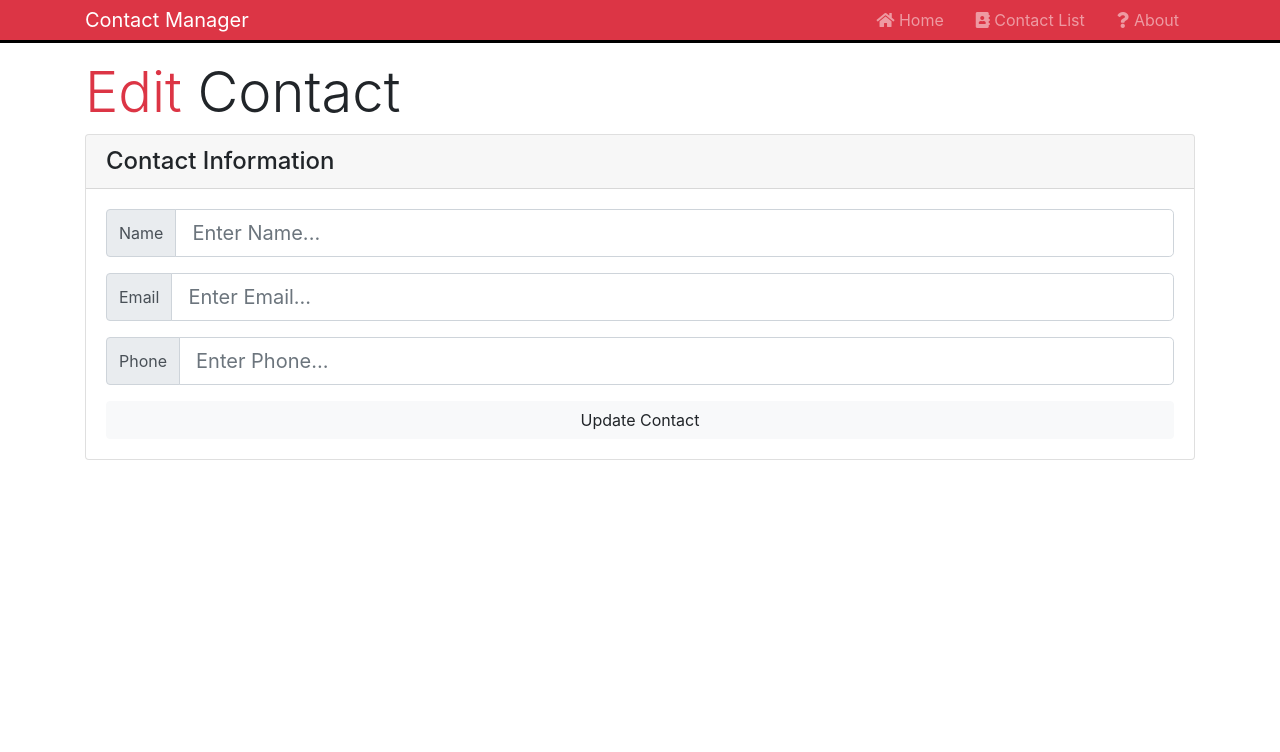
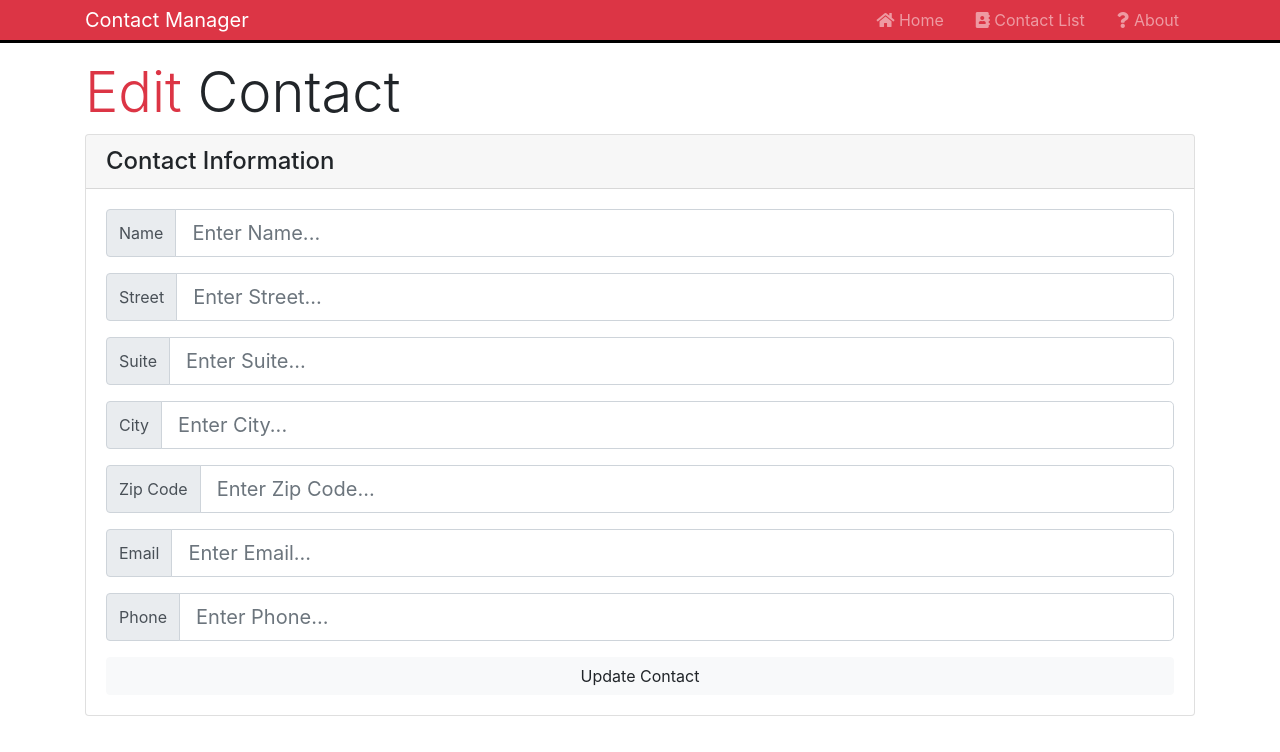
Before and after one commit to DMai90/contact-manager-v3, a React (Create React App) app: page /contact/edit/1 in a window 1280 px wide. Shown: the top 752 px of the page. Built offline with nearby package versions, Linux system fonts and the light colour scheme; no server answers.

Commit message:
Added nested object to edit contact page

```diff
--- a/src/components/contacts/EditContact.js
+++ b/src/components/contacts/EditContact.js
@@ -8,6 +8,12 @@ class EditContact extends Component {
     name: '',
     email: '',
     phone: '',
+    address: {
+      street: '',
+      suite: '',
+      city: '',
+      zipcode: ''
+    },
     errors: {}
   };
 
@@ -17,11 +23,17 @@ class EditContact extends Component {
       `https://jsonplaceholder.typicode.com/users/${id}`
     );
 
-    // const contact = res.data;
     const { name, email, phone } = res.data;
+    const { street, suite, city, zipcode } = res.data.address;
 
     this.setState({
       name,
+      address: {
+        street,
+        suite,
+        city,
+        zipcode
+      },
       email,
       phone
     });
@@ -29,14 +41,36 @@ class EditContact extends Component {
 
   onChange = e => this.setState({ [e.target.name]: e.target.value });
 
+  onChangeAddress = e =>
+    this.setState({
+      address: { ...this.state.address, [e.target.name]: e.target.value }
+    });
+
   onSubmit = async (dispatch, e) => {
     e.preventDefault();
 
     const { name, email, phone } = this.state;
+    const { street, suite, city, zipcode } = this.state.address;
 
     // Check Input Fields
     if (name === '') {
       this.setState({ errors: { name: 'Name is required' } });
+      return;
+    }
+    if (street === '') {
+      this.setState({ errors: { street: 'Street is required' } });
+      return;
+    }
+    if (suite === '') {
+      this.setState({ errors: { suite: 'Suite is required' } });
+      return;
+    }
+    if (city === '') {
+      this.setState({ errors: { city: 'City is required' } });
+      return;
+    }
+    if (zipcode === '') {
+      this.setState({ errors: { zipcode: 'Zip code is required' } });
       return;
     }
     if (email === '') {
@@ -50,6 +84,12 @@ class EditContact extends Component {
 
     const updContact = {
       name,
+      address: {
+        street,
+        suite,
+        city,
+        zipcode
+      },
       email,
       phone
     };
@@ -66,17 +106,24 @@ class EditContact extends Component {
     // Clear State
     this.setState({
       name: '',
+      address: {
+        street: '',
+        suite: '',
+        city: '',
+        zipcode: ''
+      },
       email: '',
       phone: '',
       errors: {}
     });
 
     // Redirect
-    this.props.history.push('/');
+    this.props.history.push('/contactlist');
   };
 
   render() {
     const { name, email, phone, errors } = this.state;
+    const { street, suite, city, zipcode } = this.state.address;
 
     return (
       <Consumer>
@@ -98,6 +145,42 @@ class EditContact extends Component {
                       value={name}
                       onChange={this.onChange}
                       error={errors.name}
+                    />
+
+                    <TextInputGroup
+                      prepend="Street"
+                      name="street"
+                      placeholder="Enter Street..."
+                      value={street}
+                      onChange={this.onChangeAddress}
+                      error={errors.street}
+                    />
+
+                    <TextInputGroup
+                      prepend="Suite"
+                      name="suite"
+                      placeholder="Enter Suite..."
+                      value={suite}
+                      onChange={this.onChangeAddress}
+                      error={errors.suite}
+                    />
+
+                    <TextInputGroup
+                      prepend="City"
+                      name="city"
+                      placeholder="Enter City..."
+                      value={city}
+                      onChange={this.onChangeAddress}
+                      error={errors.city}
+                    />
+
+                    <TextInputGroup
+                      prepend="Zip Code"
+                      name="zipcode"
+                      placeholder="Enter Zip Code..."
+                      value={zipcode}
+                      onChange={this.onChangeAddress}
+                      error={errors.zipcode}
                     />
 
                     <TextInputGroup
--- a/src/components/modals/AddContactModal.js
+++ b/src/components/modals/AddContactModal.js
@@ -78,6 +78,7 @@ class AddContactModal extends Component {
     );
 
     dispatch({ type: 'ADD_CONTACT', payload: res.data });
+
     // Clear State
     this.setState({
       name: '',
```
